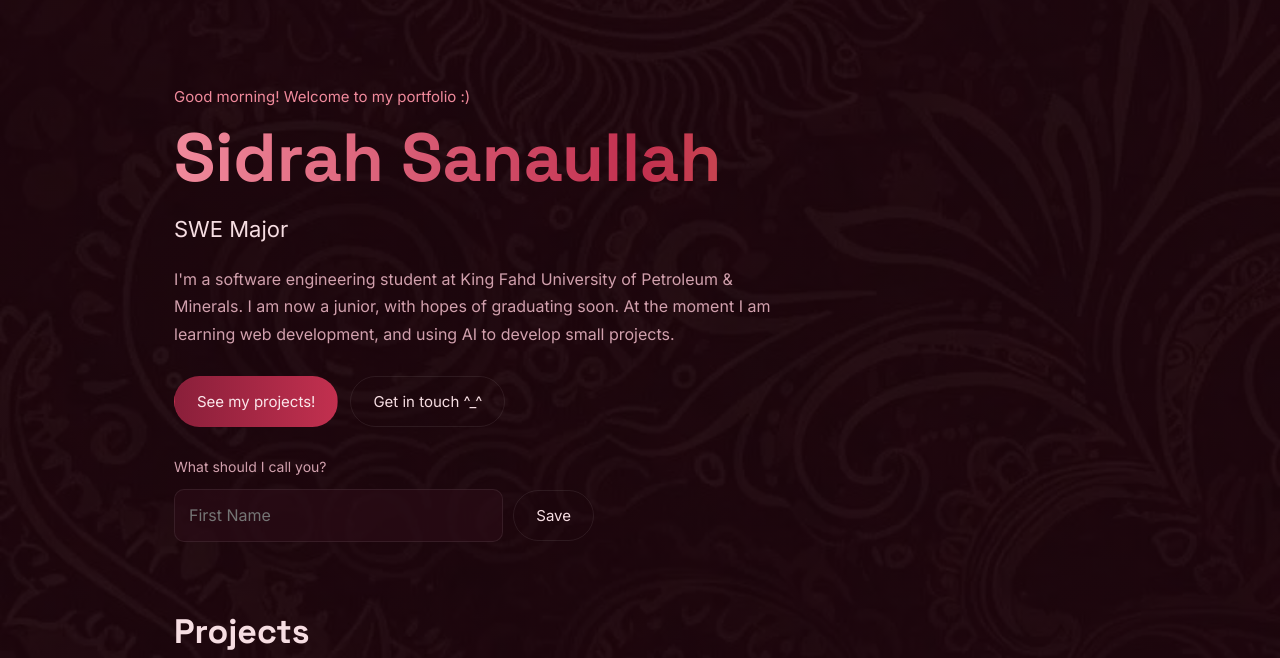
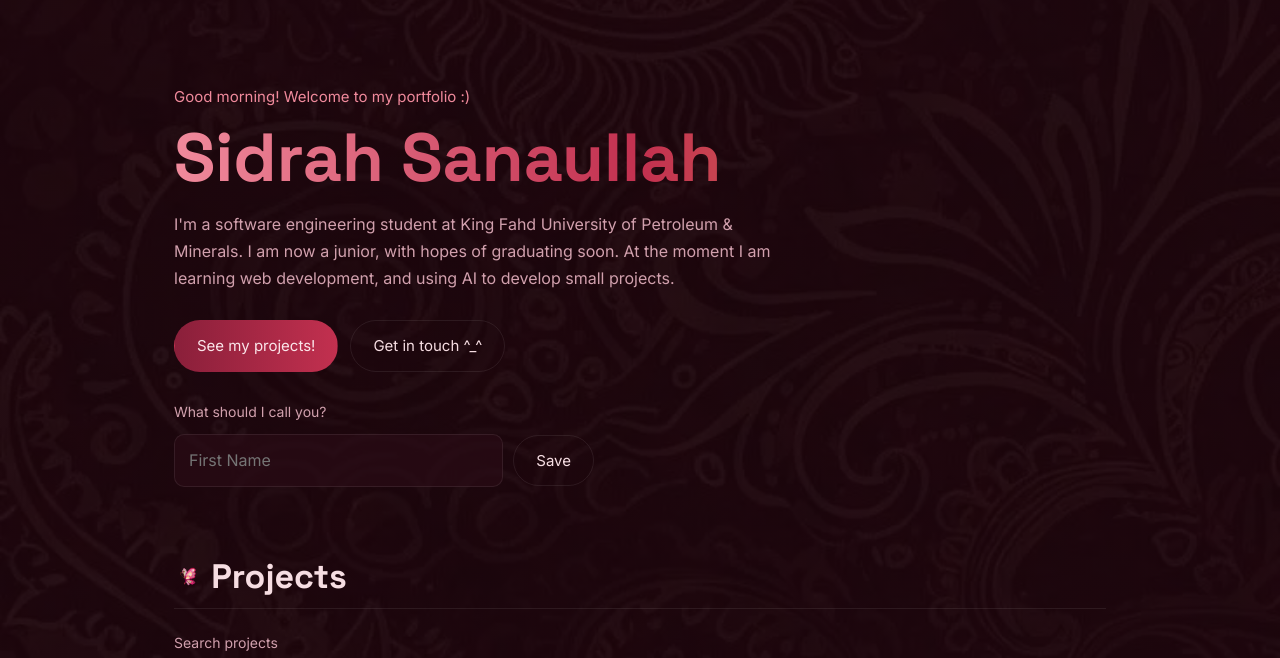
Before and after one commit to sod0905/202462320-sidrahsanaullah-assignment4, a plain HTML site: page index.html in a window 1280 px wide. Shown: the part 73-731 px from the top of the page. Drawn offline with Linux system fonts and the light colour scheme; no server answers.

Commit message:
design changes

```diff
--- a/css/styles.css
+++ b/css/styles.css
@@ -56,6 +56,16 @@ body::before {
   background:
     linear-gradient(var(--overlay), var(--overlay)),
     url("../assets/images/background.webp") center / cover no-repeat;
+}
+
+.section__title::before {
+  content: "";
+  display: inline-block;
+  width: 0.8em;
+  height: 0.8em;
+  margin-right: 10px;
+  vertical-align: -0.05em;
+  background: url("../assets/images/butterfly2.png") center / contain no-repeat;
 }
 
 html {
--- a/index.html
+++ b/index.html
@@ -12,7 +12,7 @@
   <link rel="preconnect" href="https://fonts.gstatic.com" crossorigin>
   <link href="https://fonts.googleapis.com/css2?family=Space+Grotesk:wght@500;700&family=Inter:wght@400;600&display=swap"
     rel="stylesheet">
-  <link rel="icon" type="image/png" href="assets/images/favicon1.png">
+  <link rel="icon" type="image/png" href="assets/images/butterfly.png">
 
   <!-- Styles -->
   <link rel="stylesheet" href="css/styles.css" />
@@ -49,7 +49,6 @@
     <section class="hero" id="about">
       <p class="hero__greeting" id="greeting">Hello</p>
       <h1 class="hero__name">Sidrah Sanaullah</h1>
-      <p class="hero__tagline">SWE Major</p>
 
       <p class="hero__bio">
         I'm a software engineering student at King Fahd University of Petroleum &amp; Minerals. I am now a junior,
```
Also changed, not shown: assets/images/butterfly.png (added), assets/images/butterfly2.png (added), assets/images/favicon1.png (deleted).
